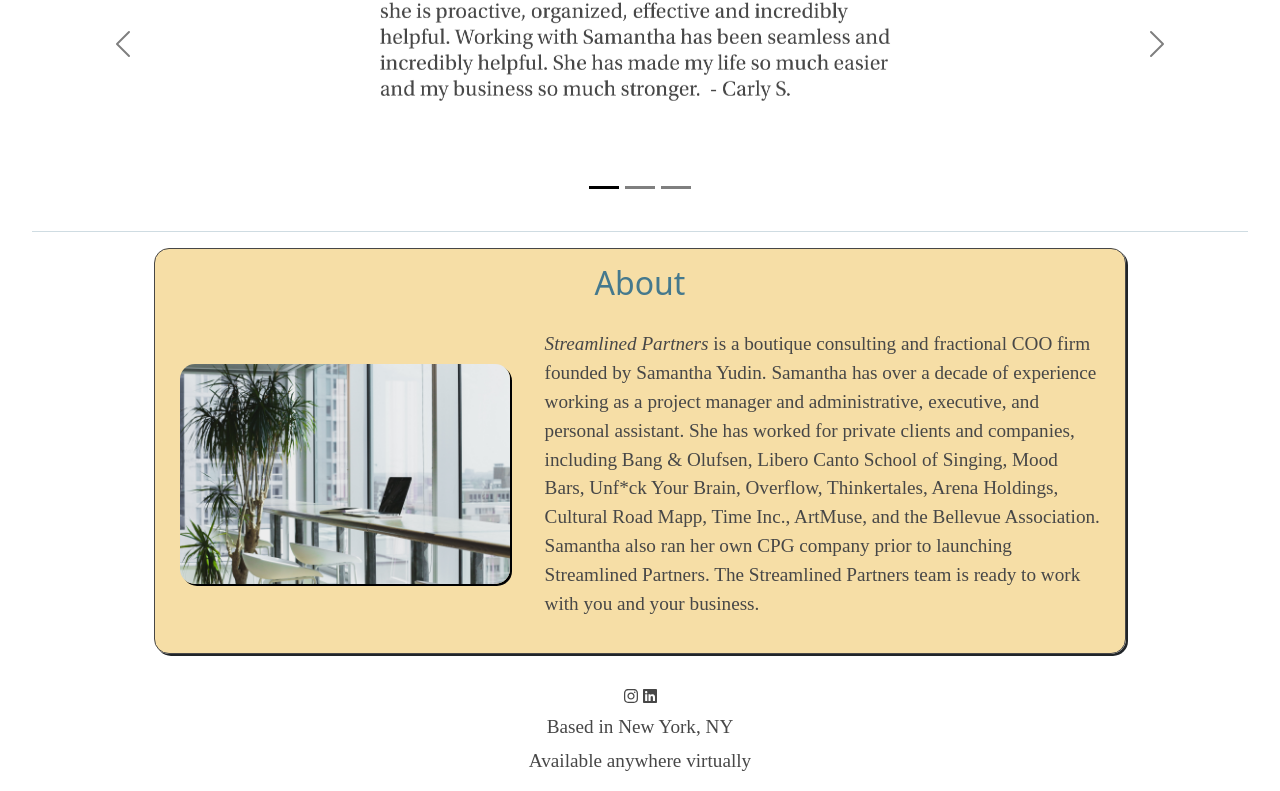
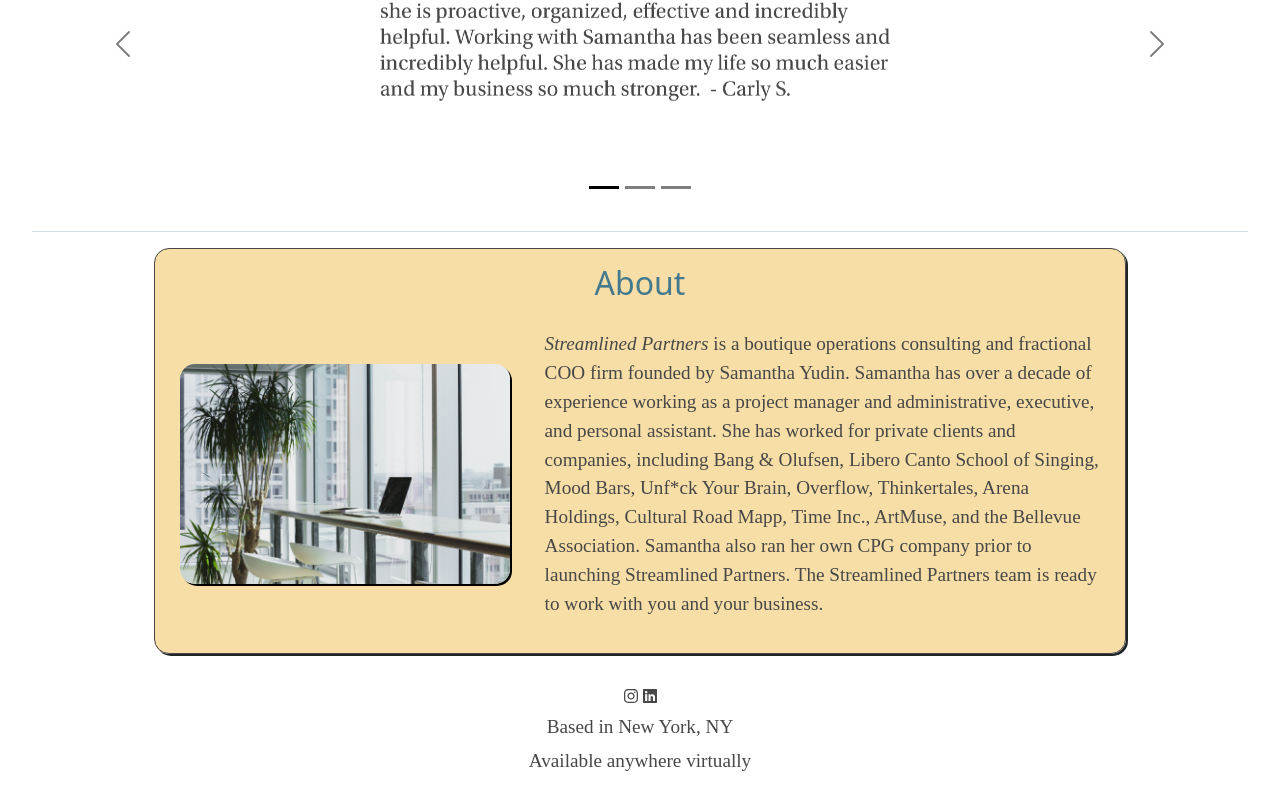
Before and after one commit to rhkearns/streamlined_1, a React (Create React App) app: page / in a window 1280 px wide. Shown: the part 1399-2190 px from the top of the page. Built offline with nearby package versions, Linux system fonts and the light colour scheme; a web font is replaced by a local one.

Commit message:
about copy update

```diff
--- a/src/Components/About/About.jsx
+++ b/src/Components/About/About.jsx
@@ -10,7 +10,7 @@ const About = () => {
 				<div id="about-blurb">
 					<p>
 						<span className="ital">Streamlined Partners</span> is a boutique
-						consulting and fractional COO firm founded by Samantha Yudin.
+						operations consulting and fractional COO firm founded by Samantha Yudin.
 						Samantha has over a decade of experience working as a project
 						manager and administrative, executive, and personal assistant. She
 						has worked for private clients and companies, including Bang &
```
